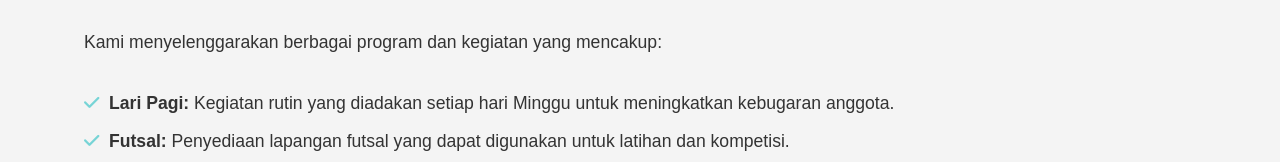
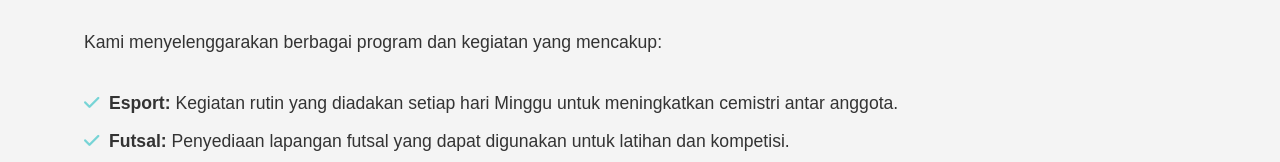
Before and after one commit to UJICOBA-WEB/ukmolahragastkipnukabupatentegal, a plain HTML site: page index.html in a window 1280 px wide. Shown: the part 853-1015 px from the top of the page. Drawn offline with Linux system fonts and the light colour scheme.

Commit message:
Update index.html

```diff
--- a/index.html
+++ b/index.html
@@ -43,7 +43,7 @@
                     <p>UKM Olahraga STKIP Nahdhatul Ulama Kabupaten Tegal adalah sebuah organisasi yang bertujuan untuk mempromosikan gaya hidup sehat dan aktif melalui berbagai kegiatan olahraga. Kami berkomitmen untuk memberikan wadah bagi para mahasiswa yang memiliki minat dan bakat di bidang olahraga, serta mendorong mereka untuk berpartisipasi dalam kegiatan yang dapat meningkatkan kesehatan fisik dan mental.</p>
                     <p>Kami menyelenggarakan berbagai program dan kegiatan yang mencakup:</p>
                     <ul>
-                        <li><strong>Lari Pagi:</strong> Kegiatan rutin yang diadakan setiap hari Minggu untuk meningkatkan kebugaran anggota.</li>
+                        <li><strong>Esport:</strong> Kegiatan rutin yang diadakan setiap hari Minggu untuk meningkatkan cemistri antar anggota.</li>
                         <li><strong>Futsal:</strong> Penyediaan lapangan futsal yang dapat digunakan untuk latihan dan kompetisi.</li>
                         <li><strong>Sepak Bola:</strong> Tim sepak bola aktif yang berkompetisi di turnamen lokal dan regional.</li>
                         <li><strong>Bulu Tangkis:</strong> Latihan dan kompetisi bulu tangkis untuk meningkatkan keterampilan dan kebugaran.</li>
```
